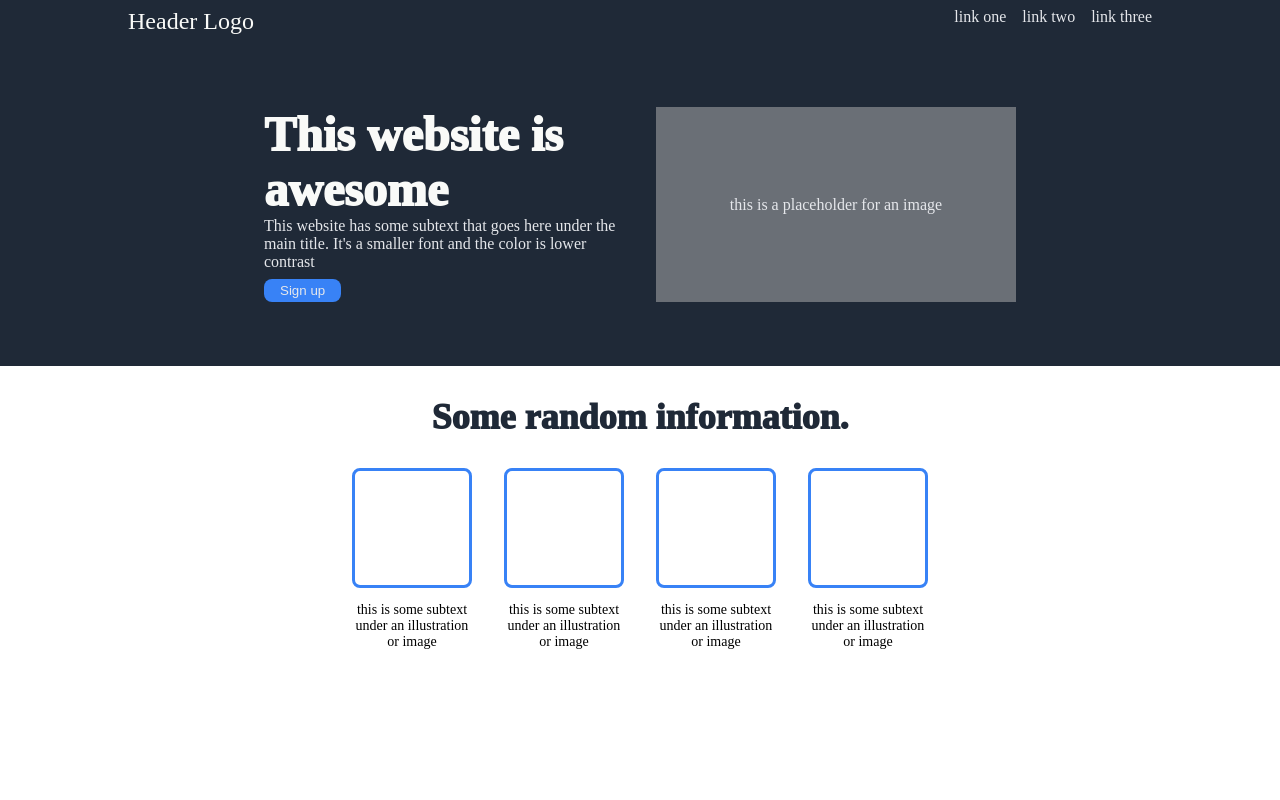
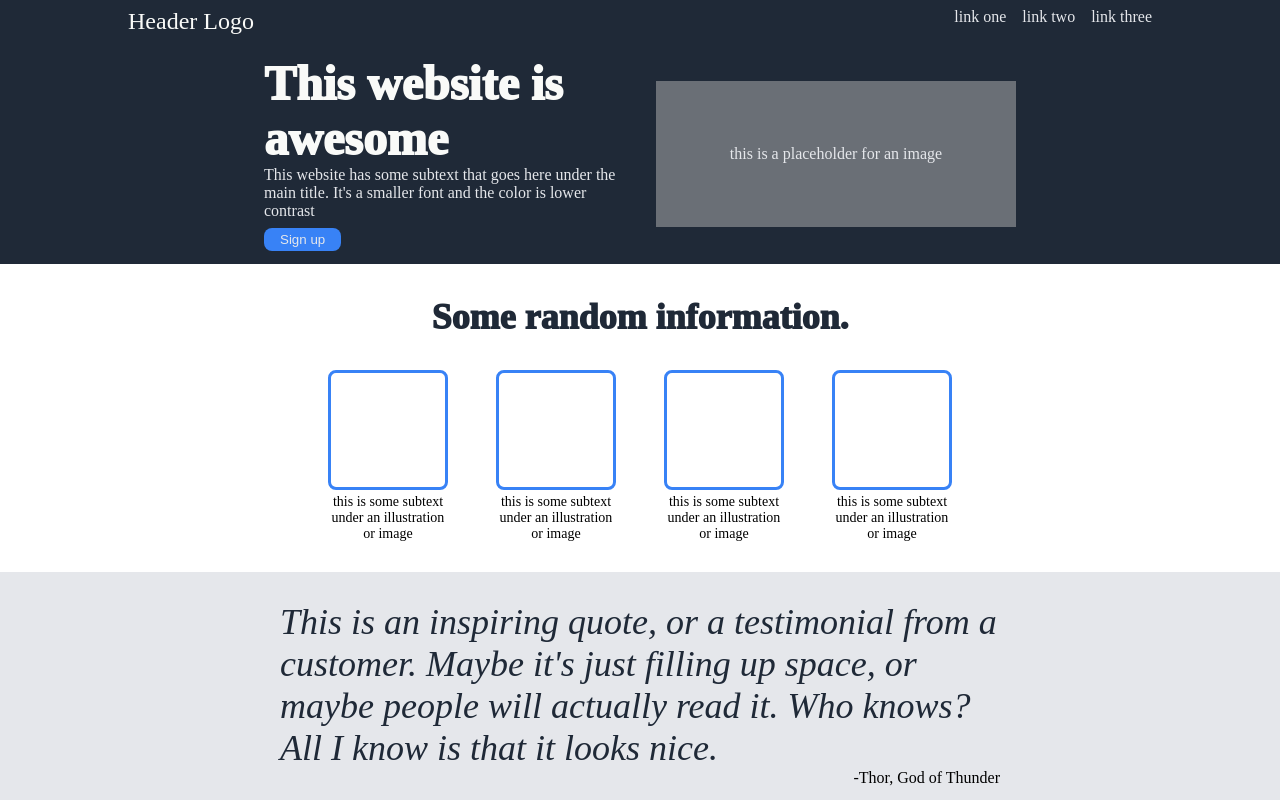
Before and after one commit to TrevorJolie/odin-landing, a plain HTML site: page index.html in a window 1280 px wide. Drawn offline with Linux system fonts and the light colour scheme.

Commit message:
Complete base of top four sections
Make it so body content stretches to fill screen
with extra space being added to each section
excluding header (and footer) on top of the height

Still need to finish call to action and footer,
along with minor edits to text in html and any
fixes I may find along the way.

```diff
--- a/index.html
+++ b/index.html
@@ -44,5 +44,11 @@
       </li>
     </ul>
   </div>
+  <div class="quote">
+    <div class="quoteblock">
+      <p class="quotetext"><cite>This is an inspiring quote, or a testimonial from a customer. Maybe it's just filling up space, or maybe people will actually read it. Who knows? All I know is that it looks nice.</cite></p>
+      <p class="credit">-Thor, God of Thunder</p>
+    </div>
+  </div>
 </body>
 </html>
--- a/style.css
+++ b/style.css
@@ -6,20 +6,25 @@ body {
   display: flex;
   flex-direction: column;
   margin: 0;
+  height: 100vh;
 }
 
 ul {
   list-style: none;
   padding: 0;
+  margin: 0;
+}
+
+.header ul {
   display: flex;
   gap: 16px;
-  margin: 0;
 }
 
 .header {
   display: flex;
   padding: 8px 128px;
   background-color: #1F2937;
+  flex: 0 0 auto;
 }
 
 .logo {
@@ -38,8 +43,8 @@ a {
   align-items: center;
   justify-content: center;
   background-color: #1F2937;
-  padding: 64px;
   gap: 32px;
+  flex: 1 1 auto;
 }
 
 .hero div {
@@ -56,6 +61,7 @@ h1 {
 .header p, .hero p {
   color: #E5E7EB;
   margin: 0;
+  flex: 0 0 auto;
 }
 
 button, .call {
@@ -68,12 +74,17 @@ button, .call {
 
 .placeholder {
   background-color: #9d9fa397;
-  align-self: stretch;
+  align-self: center;
+  padding: 64px;
   flex-basis: 360px;
   display: flex;
   align-items: center;
   justify-content: center;
   color: #E5E7EB;
+}
+
+.information {
+  flex: 1 1 auto;
 }
 
 .image {
@@ -90,7 +101,7 @@ button, .call {
   display: flex;
   justify-content: center;
   align-items: center;
-  gap: 32px;
+  gap: 48px;
   text-align: center;
 }
 
@@ -100,9 +111,38 @@ button, .call {
   font-size: 14px;
 }
 
+li p {
+  margin: 4px 0;
+}
+
 h2 {
   text-align: center;
   font-size: 36px;
   font-weight: 1000;
   color: #1F2937;
+  margin: 32px;
 }
+
+.quote {
+  background-color: #E5E7EB;
+  display: flex;
+  justify-content: center;
+  align-items: center;
+  flex-shrink: 1;
+  flex: 1 1 auto;
+}
+
+.quotetext {
+  margin: 16px 0 0 0;
+  width: 720px;
+  text-align: left;
+  font-size: 36px;
+  font-weight: light;
+  color: #1F2937;
+}
+
+.credit {
+  text-align: end;
+  width: 720px;
+  margin: 0;
+}
```
